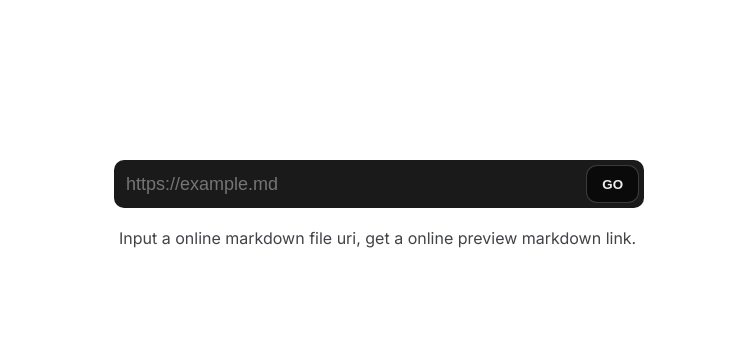
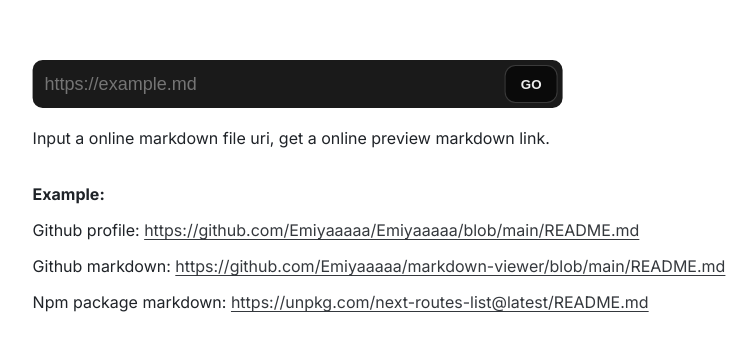
Before and after one commit to Emiyaaaaa/markdown-viewer, a Next.js app: page / in a window 1280 px wide. Shown: the part 216-566 px from the top of the page, without its empty margins (261-1017 px from the left). Built offline with nearby package versions, Linux system fonts and the light colour scheme.

Commit message:
update footer style; update input example

```diff
--- a/app/globals.css
+++ b/app/globals.css
@@ -32,6 +32,9 @@ body {
 body {
 	word-break: break-word;
 	hyphens: auto;
+	height: max-content;
+	min-height: 100%;
+	position: relative;
 }
 
 .markdown-body {
@@ -39,13 +42,17 @@ body {
 	box-sizing: border-box;
 	margin: 0 auto;
 	padding: 45px;
+	padding-bottom: 80px;
 	max-width: 1000px;
 	left: 50%;
 	transform: translateX(-50%);
 }
 
 .powered-by {
-	padding: 10px;
+	position: absolute;
+	bottom: 0;
+	width: 100%;
+	padding-bottom: 20px;
 	text-align: center;
 }
 
@@ -58,6 +65,13 @@ body {
 	color: var(--font-color);
 	text-decoration-line: underline;
 	text-decoration-style: dashed;
+	text-underline-offset: 3px;
+}
+
+.example a {
+	opacity: 0.9;
+	color: var(--font-color);
+	text-decoration-line: underline;
 	text-underline-offset: 3px;
 }
 
--- a/app/modules/input.tsx
+++ b/app/modules/input.tsx
@@ -1,4 +1,4 @@
-'use client'
+"use client";
 import { useState } from "react";
 
 export default function Input() {
@@ -8,12 +8,41 @@ export default function Input() {
 		<>
 			<main className="input-container">
 				<div className="input-wrapper">
-        <input placeholder="https://example.md" autoFocus className="" onChange={e => setValue(e.target.value)} />
-        <button>
+					<input
+						placeholder="https://example.md"
+						autoFocus
+						className=""
+						onChange={(e) => setValue(e.target.value)}
+					/>
+					<button type="button">
 						<a href={`/?url=${value}`}>GO</a>
 					</button>
 				</div>
-        <desc>Input a online markdown file uri, get a online preview markdown link.</desc>
+				<p>
+					Input a online markdown file uri, get a online preview markdown link.
+				</p>
+				<br />
+				<div className="example">
+					<strong>Example: </strong>
+					<p>
+						Github profile:{" "}
+						<a href="/?url=https://github.com/Emiyaaaaa/Emiyaaaaa/blob/main/README.md">
+							https://github.com/Emiyaaaaa/Emiyaaaaa/blob/main/README.md
+						</a>
+					</p>
+					<p>
+						Github markdown:{" "}
+						<a href="/?url=https://github.com/Emiyaaaaa/markdown-viewer/blob/main/README.md">
+							https://github.com/Emiyaaaaa/markdown-viewer/blob/main/README.md
+						</a>
+					</p>
+					<p>
+						Npm package markdown:{" "}
+						<a href="/?url=https://unpkg.com/next-routes-list@latest/README.md">
+							https://unpkg.com/next-routes-list@latest/README.md
+						</a>
+					</p>
+				</div>
 			</main>
 		</>
 	);
--- a/app/modules/markdown.tsx
+++ b/app/modules/markdown.tsx
@@ -62,7 +62,10 @@ export default function Markdown(props: { url: string }) {
 				<div dangerouslySetInnerHTML={{ __html }} />
 			</main>
 			<footer className="powered-by">
-				<span>markdown viewer powered by </span>
+				<a href="https://github.com/Emiyaaaaa/markdown-viewer">
+					markdown-viewer
+				</a>
+				<span> powered by </span>
 				<a href="https://github.com/Emiyaaaaa">emiya</a>
 			</footer>
 		</>
--- a/package.json
+++ b/package.json
@@ -24,7 +24,7 @@
 	},
 	"devDependencies": {
 		"@biomejs/biome": "^1.9.4",
-		"@emiyaaaaa/biomeconfig": "^1.2.0",
+		"@emiyaaaaa/biomeconfig": "^1.3.0",
 		"@emiyaaaaa/tsconfig": "^1.0.2",
 		"@types/node": "^20",
 		"@types/react": "^18",
```
Also changed, not shown: 1 other file (tests, documents, lock files or other folders). Lines whose indentation alone changed are shown as unchanged.
